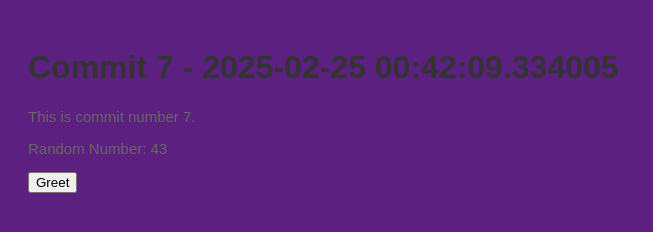
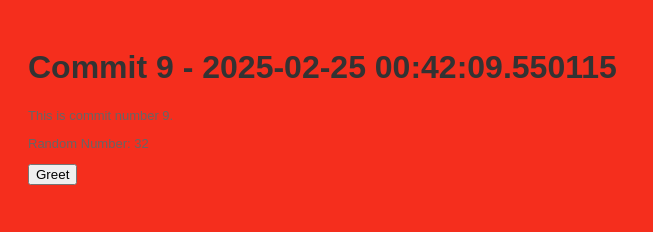
Before and after one commit to stiffs95/myrep-repo-20250225004202, a plain HTML site: page index.html in a window 1280 px wide. Shown: the whole page, without its empty margins (0-653 px from the left). Drawn offline with Linux system fonts and the light colour scheme.

Commit message:
📝 Commit 9 with HTML, CSS, and JS

```diff
--- a/index.html
+++ b/index.html
@@ -2,13 +2,13 @@
     <!DOCTYPE html>
     <html>
     <head>
-        <title>Commit 7 - 2025-02-25 00:42:09.334005</title>
+        <title>Commit 9 - 2025-02-25 00:42:09.550115</title>
         <link rel="stylesheet" href="style.css">
     </head>
     <body>
-        <h1>Commit 7 - 2025-02-25 00:42:09.334005</h1>
-        <p>This is commit number 7.</p>
-        <p>Random Number: 43</p>
+        <h1>Commit 9 - 2025-02-25 00:42:09.550115</h1>
+        <p>This is commit number 9.</p>
+        <p>Random Number: 32</p>
         <button onclick="greet()">Greet</button>
         <script src="script.js"></script>
     </body>
--- a/script.js
+++ b/script.js
@@ -2,4 +2,4 @@
     function greet() {
         alert('Hello from commit ' + commitNumber + '!');
     }
-    var commitNumber = 7;
+    var commitNumber = 9;
--- a/style.css
+++ b/style.css
@@ -1,7 +1,7 @@
 
     body {
         font-family: Arial, sans-serif;
-        background-color: #5c2081;
+        background-color: #f52e1d;
         padding: 20px;
     }
     h1 {
@@ -9,5 +9,5 @@
     }
     p {
         color: #666;
-        font-size: 15px;
+        font-size: 13px;
     }
```
